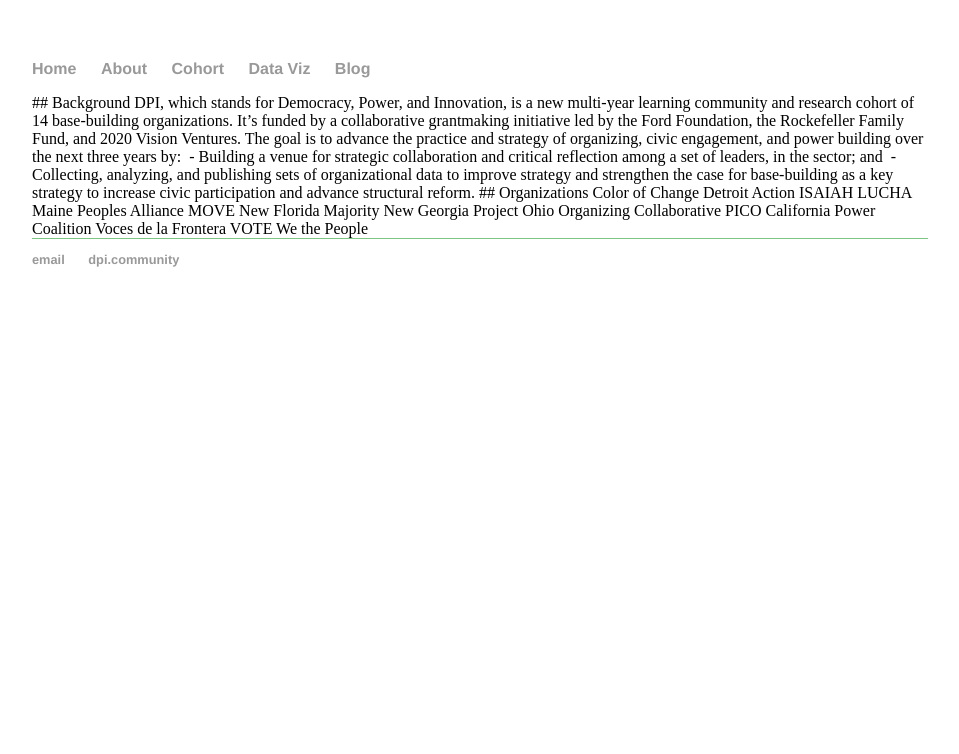
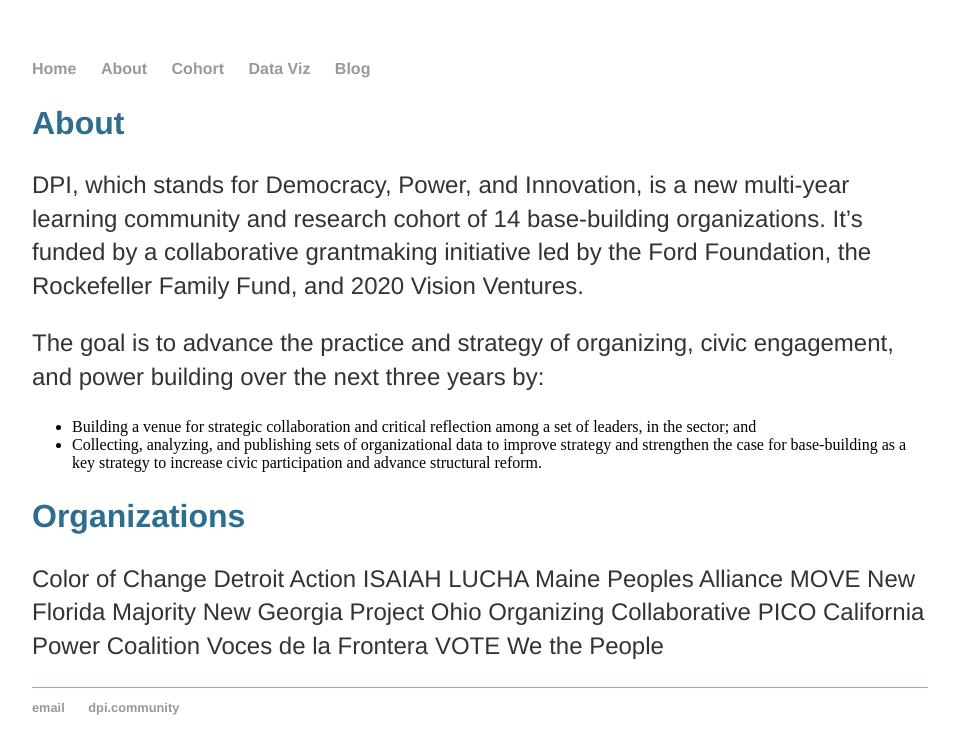
Before and after one commit to democracy-power-innovation/democracy-power-innovation.github.io, a Jekyll site: the page built from about/index.md, in a window 1280 px wide. Shown: the top 754 px of the page, without its empty margins (160-1119 px from the left). Built offline with Jekyll 4.4.1, drawn with Linux system fonts in a browser that asks for light colours.

Commit message:
Update and rename index.html to index.md

```diff
--- a/about/index.html
+++ b/about/index.md
@@ -2,7 +2,7 @@
 layout: default
 title: About
 ---
-## Background
+## About
 DPI, which stands for Democracy, Power, and Innovation, is a new multi-year learning community and research cohort of 14 base-building organizations. It’s funded by a collaborative grantmaking initiative led by the Ford Foundation, the Rockefeller Family Fund, and 2020 Vision Ventures.
 
 The goal is to advance the practice and strategy of organizing, civic engagement, and power building over the next three years by:
```
